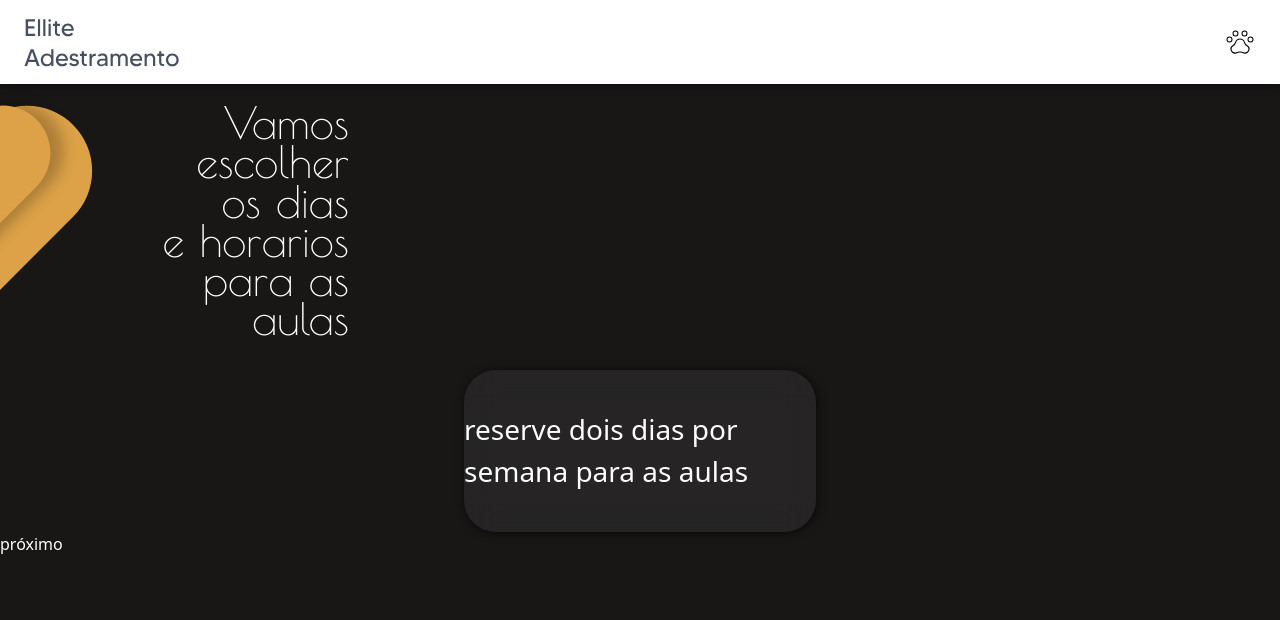
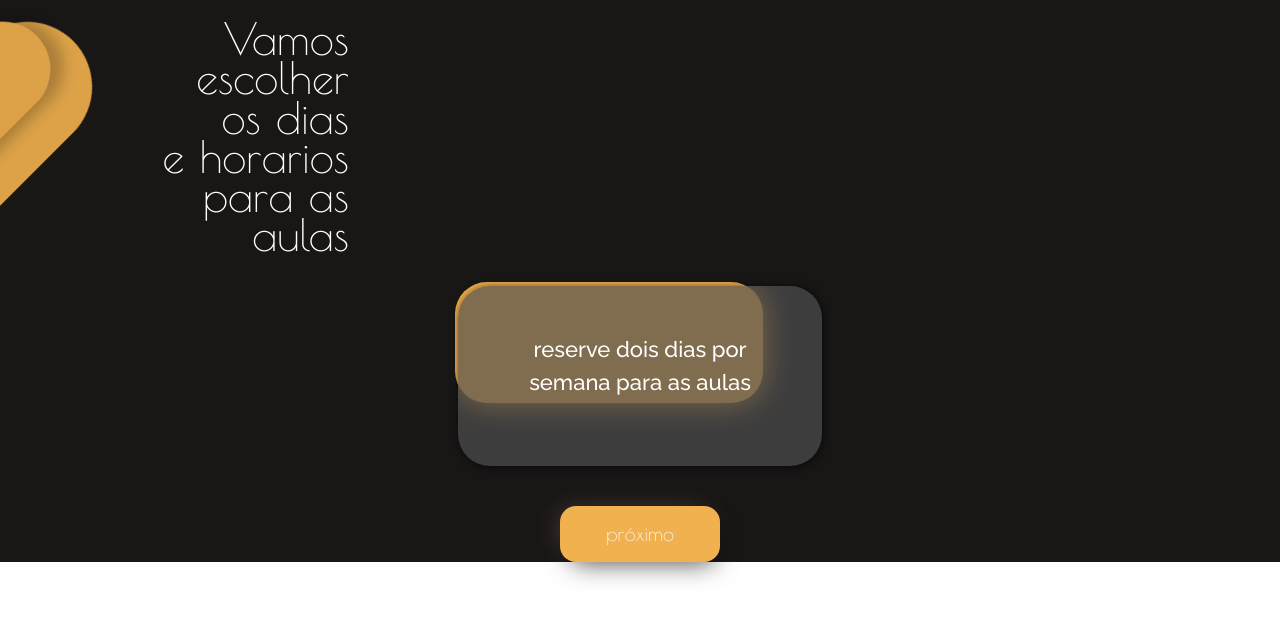
Before and after one commit to Luan7u7/Ellite-Adestramento, a Next.js app: page /marks/mark2 in a window 1280 px wide. Shown: the top 620 px of the page. Built offline with nearby package versions, Linux system fonts and the light colour scheme.

Commit message:
secondMark init

```diff
--- a/src/app/marks/layout.tsx
+++ b/src/app/marks/layout.tsx
@@ -1,5 +1,5 @@
 import '../globals.css'
-import Heade from "@/components/heade/Heade"
+// import Heade from "@/components/heade/Heade"
 
 export default function RootLayout({
   children,
@@ -9,8 +9,8 @@ export default function RootLayout({
   return (
     <html lang="pt">
       <body>
-        <Heade />
-        <main className="bg-[#191616] w-screen h-screen">
+        {/* <Heade /> */}
+        <main className="bg-[#191616] w-screen h-full">
           {children}
         </main>
       </body>
--- a/src/app/marks/mark/page.tsx
+++ b/src/app/marks/mark/page.tsx
@@ -13,7 +13,7 @@ const Mark: NextPage = () => {
   const goals = ['obediência','banheiro','vicio','modos','latido','xixi','intolerância','passeio','trauma','educação','raiva','social','comida','controle','medo']
 
   return (
-    <main className={`animate-loading delay-75`}>
+    <div className='w-full h-full animate-loading delay-75'>
 
       <div className={` flex w-screen relative justify-start items-start pt-2`}>
         <span
@@ -36,11 +36,14 @@ const Mark: NextPage = () => {
 
       <Card
         tittle="Qual seu foco ?"
-        w="w-[18rem]"
-        h="h-[6.8125rem]"
-        color='bg-mark-orange'
-        bottom='-bottom-1'
-        rl='-right-1'
+        cardW='w-[22rem]'
+        cardH='h-[fit]'
+        cardBG='bg-[#505050B2]'
+        spanW="w-[18rem]"
+        spanH="h-[6.8125rem]"
+        spanColor='bg-mark-orange'
+        spanBottom='-bottom-1'
+        spanRL='-right-1'
         >
         {
           goals.map((goal, index) => (
@@ -57,11 +60,9 @@ const Mark: NextPage = () => {
         <Next
         name="próximo"
         url="/marks/mark2"
-        className={`${poiretOne.className} justify-center items-center w-[10rem] h-[3.5rem] text-xl font-dg text-white rounded-[1rem] bg-[#ae5532e9] btn_blur`}
-
-        />
+        className={`${poiretOne.className} justify-center items-center w-[10rem] h-[3.5rem] text-xl text-white rounded-[1rem] bg-[#ae5532e9] btn_blur`}/>
       </div>
-    </main>
+    </div>
   );
 }
 
--- a/src/app/marks/mark2/page.tsx
+++ b/src/app/marks/mark2/page.tsx
@@ -10,7 +10,7 @@ const MarkSecond: React.FC = () => {
 
 
   return (
-    <>
+    <div className='w-full h-full animate-loading delay-75'>
       <div
         className={`relative w-screen h-[17.875rem] flex flex-row`}>
         <div
@@ -32,19 +32,26 @@ const MarkSecond: React.FC = () => {
 
       <Card
         tittle="reserve dois dias por semana para as aulas"
-        w=''
-        h=''
-        color=''
-        rl=''
-        up=''
-        bottom=''
-
+        cardW="w-[22.75rem]"
+        cardH="h-[11.25rem]"
+        cardBG='bg-[#505050B2]'
+        spanW='w-[19.25rem]'
+        spanH='h-[7.5625rem]'
+        spanColor="bg-[#F2B14F]"
+        spanRL="-left-[0.18125rem]"
+        spanUp='-top-[0.25rem]'
         >
 
       </Card>
 
-      <Next name="próximo" url="/marks/mark3" className="text-white" />
-    </>
+      <div className='mt-10 flex justify-center'>
+        <Next
+        name="próximo"
+        url="/marks/mark3"
+        className={`${poiretOne.className} justify-center items-center w-[10rem] h-[3.5rem] text-xl font-dg text-white rounded-[1rem] bg-[#f2b14f] btn_blur`}
+        />
+      </div>
+    </div>
   );
 }
 
--- a/src/components/card/Card.tsx
+++ b/src/components/card/Card.tsx
@@ -1,21 +1,37 @@
 
 
+import { ralewayMD } from '@/fonts/fonts';
 import React from 'react';
 
 
 interface cardProps {
   tittle: string,
   children: React.ReactNode,
-  color?: string,
-  bottom?: string,
-  up?: string,
-  rl?: string,
-  w?: string,
-  h?: string
+  cardW: string,
+  cardH: string,
+  cardBG?: string,
+  spanColor?: string,
+  spanUp?: string,
+  spanRL?: string,
+  spanBottom?: string,
+  spanW?: string,
+  spanH?: string
 }
 
+const Card: React.FC<cardProps> = ({
+    tittle,
+    children,
+    cardW,
+    cardH,
+    cardBG,
+    spanBottom,
+    spanColor,
+    spanRL,
+    spanUp,
+    spanW,
+    spanH
+  }) => {
 
-const Card: React.FC<cardProps> = ({tittle, children, bottom, color, rl, up, w, h }) => {
   return (
     <>
 
@@ -25,11 +41,13 @@ const Card: React.FC<cardProps> = ({tittle, children, bottom, color, rl, up, w,
         <div className=" relative ">
 
           <div
-            className={`flex flex-col justify-center items-center relative w-[22rem] h-fit gap-5 bg-[#32323285] rounded-[32px] backdrop-blur-[15px] shadow-[1px_1px_10px_#000000b0] z-10`}>
+            className={`flex flex-col justify-center items-center relative ${cardW} ${cardH} gap-5 ${cardBG} rounded-[32px] backdrop-blur-[15px] shadow-[1px_1px_10px_#000000b0] z-10`}>
 
-            <h2 className={` text-[1.75rem] text-white  mt-[2.375rem]`}>
-              {tittle}
-            </h2>
+            <span className='w-[80%] flex justify-center '>
+              <h2 className={`${ralewayMD.className} text-[1.375rem] mt-5 text-center w-fit text-white `}>
+                {tittle}
+              </h2>
+            </span>
 
             <form
               className={`flex flex-none flex-wrap justify-around items-center w-[20.75rem] h-fit gap-[10px] mb-5 z-10`}>
@@ -39,7 +57,7 @@ const Card: React.FC<cardProps> = ({tittle, children, bottom, color, rl, up, w,
           </div>
 
           <span
-            className={`absolute ${w} ${h} ${color} ${bottom} ${rl} ${up} rounded-[32px] z-0`}
+            className={`absolute ${spanW} ${spanH} ${spanColor} ${spanBottom} ${spanRL} ${spanUp} rounded-[32px] z-0`}
           />
 
         </div>
--- a/src/fonts/fonts.ts
+++ b/src/fonts/fonts.ts
@@ -2,10 +2,11 @@ import localFont from 'next/font/local'
 
 
  const cocomat = localFont({ src: './Cocomat-Light.ttf' });
- const raleway = localFont({ src: './Raleway-ExtraLight.ttf' });
+ const ralewayMD = localFont({ src: './Raleway-Medium.ttf' });
+ const ralewayEX = localFont({ src: './Raleway-ExtraLight.ttf' });
  const workSans = localFont({ src: './WorkSans-ExtraLight.ttf' });
  const didactGotic = localFont({ src: './DidactGothic-Regular.ttf' });
  const poiretOne = localFont({ src: './PoiretOne-Regular.ttf' });
 
 
-export  { poiretOne, cocomat, workSans, didactGotic, raleway }
+export  { poiretOne, cocomat, workSans, didactGotic, ralewayEX, ralewayMD  }
```
Also changed, not shown: src/fonts/Raleway-Medium.ttf (added).
